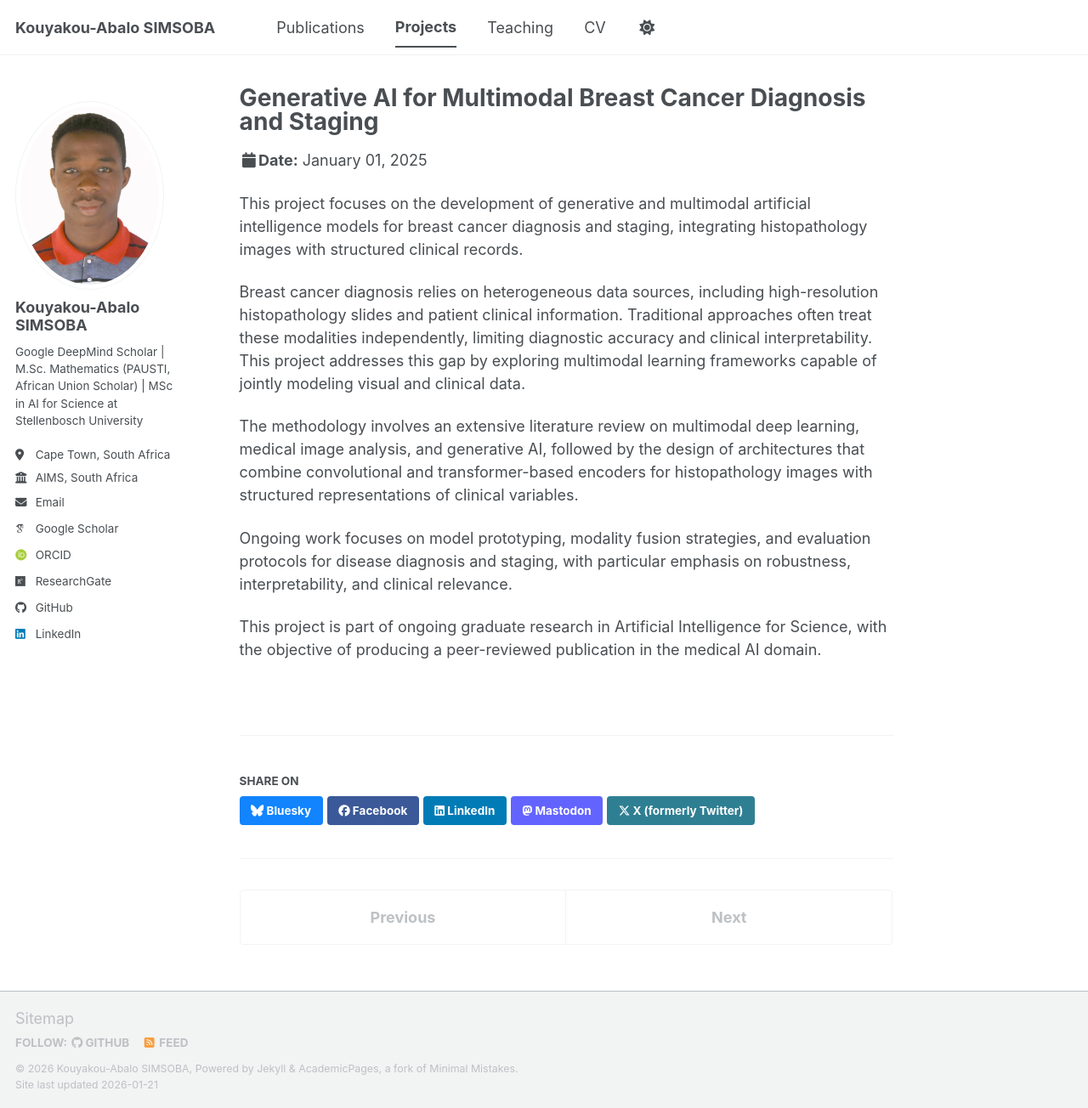
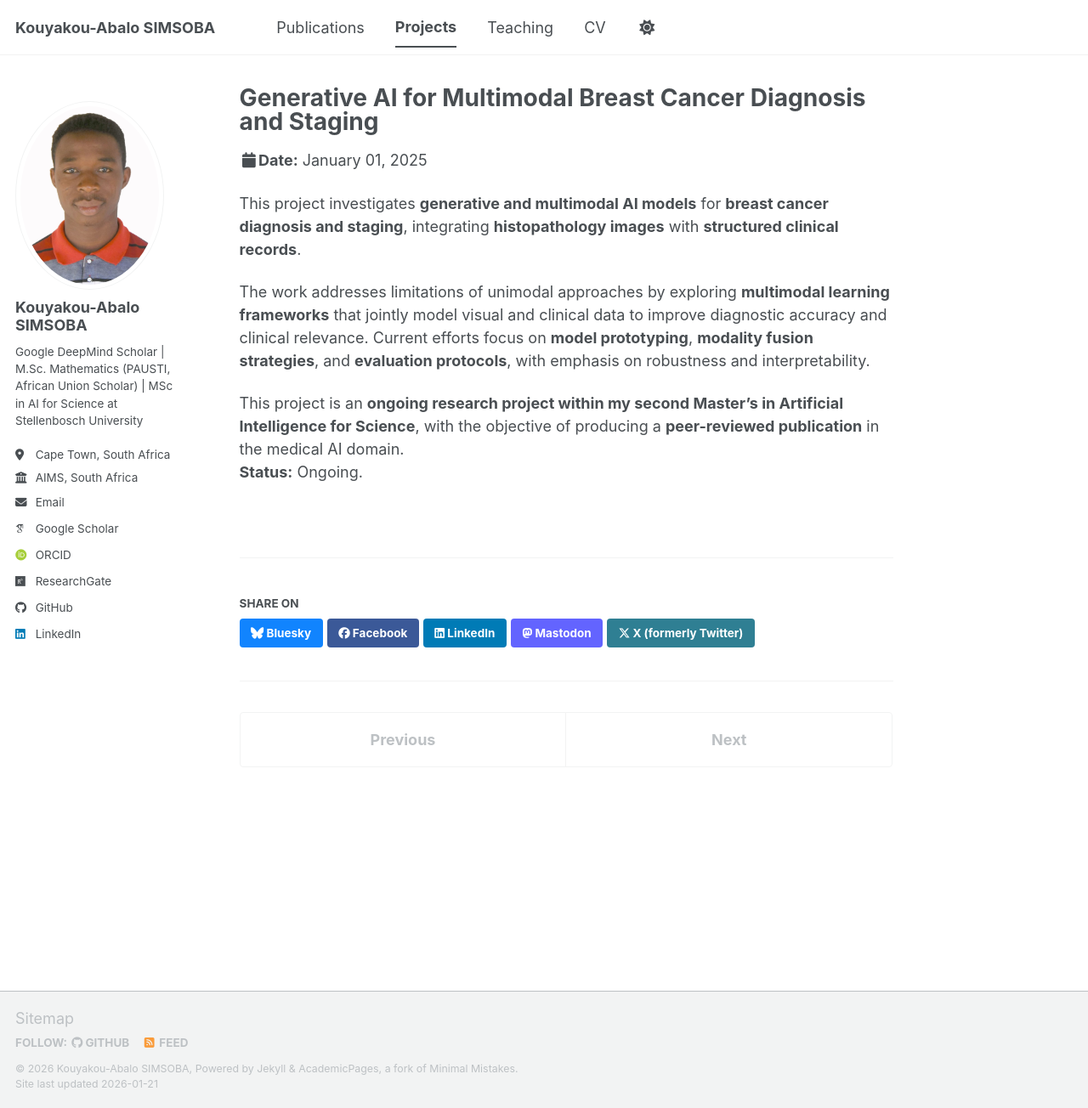
Before and after one commit to simsoba-research/simsoba-research.github.io, a Jekyll site: the page built from _talks/2013-03-01-tutorial-1.md, in a window 1280 px wide and 1304 px high. Shown: the whole window at 85% size. Built offline with Jekyll 4.4.1, drawn with Linux system fonts in a browser that asks for light colours; some web fonts are replaced; a script bundle is joined from its source files by our own code; library files that are not in the unit come from our copies.

Commit message:
Update 2013-03-01-tutorial-1.md

```diff
--- a/_talks/2013-03-01-tutorial-1.md
+++ b/_talks/2013-03-01-tutorial-1.md
@@ -8,12 +8,9 @@ date: 2025-01-01
 location: "Cape Town, South Africa"
 ---
 
-This project focuses on the development of generative and multimodal artificial intelligence models for breast cancer diagnosis and staging, integrating histopathology images with structured clinical records.
+This project investigates **generative and multimodal AI models** for **breast cancer diagnosis and staging**, integrating **histopathology images** with **structured clinical records**.
 
-Breast cancer diagnosis relies on heterogeneous data sources, including high-resolution histopathology slides and patient clinical information. Traditional approaches often treat these modalities independently, limiting diagnostic accuracy and clinical interpretability. This project addresses this gap by exploring multimodal learning frameworks capable of jointly modeling visual and clinical data.
+The work addresses limitations of unimodal approaches by exploring **multimodal learning frameworks** that jointly model visual and clinical data to improve diagnostic accuracy and clinical relevance. Current efforts focus on **model prototyping**, **modality fusion strategies**, and **evaluation protocols**, with emphasis on robustness and interpretability.
 
-The methodology involves an extensive literature review on multimodal deep learning, medical image analysis, and generative AI, followed by the design of architectures that combine convolutional and transformer-based encoders for histopathology images with structured representations of clinical variables.
-
-Ongoing work focuses on model prototyping, modality fusion strategies, and evaluation protocols for disease diagnosis and staging, with particular emphasis on robustness, interpretability, and clinical relevance.
-
-This project is part of ongoing graduate research in Artificial Intelligence for Science, with the objective of producing a peer-reviewed publication in the medical AI domain.
+This project is an **ongoing research project within my second Master’s in Artificial Intelligence for Science**, with the objective of producing a **peer-reviewed publication** in the medical AI domain.
+**Status:** Ongoing.
```
